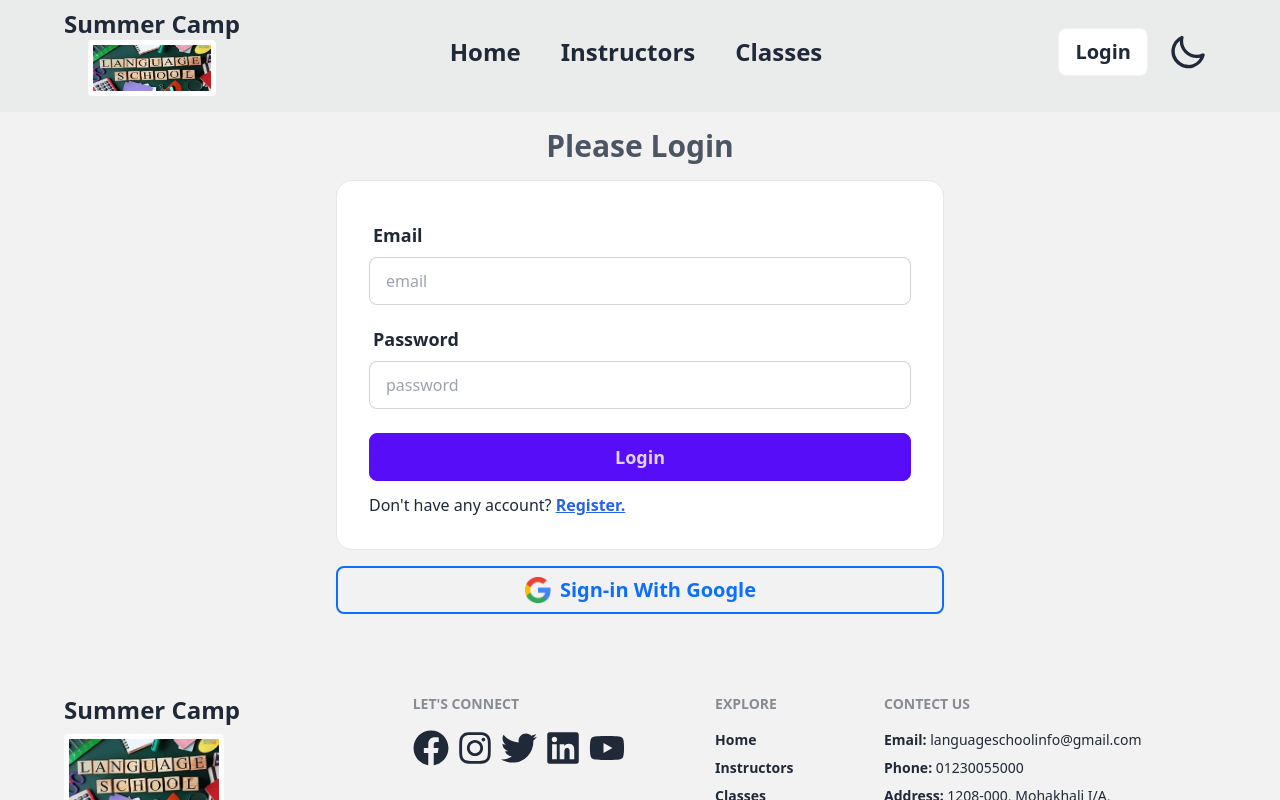
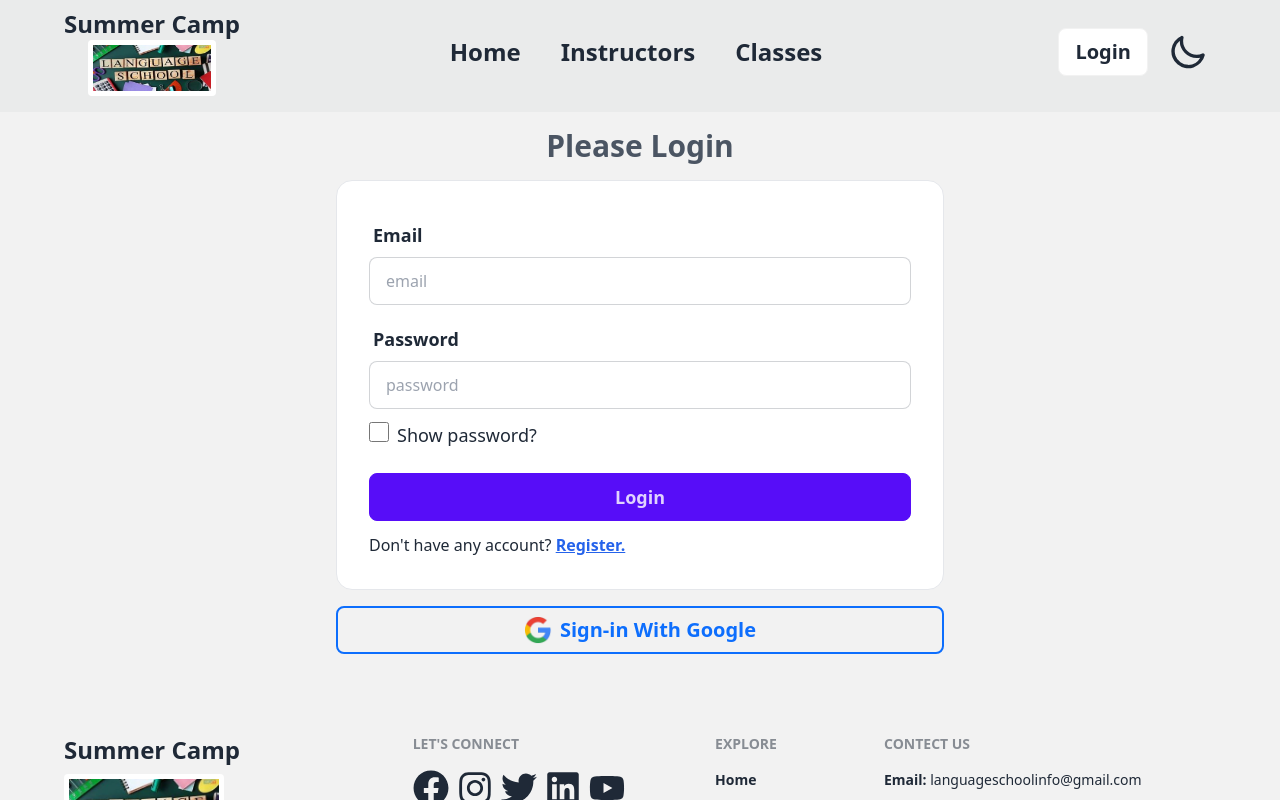
Before and after one commit to azaadd/summer-camp-client-side, a React (Create React App) app: page /login in a window 1280 px wide. Shown: the top 800 px of the page. Built offline with nearby package versions, Linux system fonts and the light colour scheme; no server answers.

Commit message:
added show password field in login page

```diff
--- a/src/pages/login/Login.js
+++ b/src/pages/login/Login.js
@@ -1,10 +1,11 @@
-import React, { useContext } from 'react';
+import React, { useContext, useState } from 'react';
 import { Link, useLocation, useNavigate } from 'react-router-dom';
 import googlelogo from '../../../src/assets/google.png';
 import { AuthContext } from '../../providers/AuthProvider';
 
 const Login = () => {
-    const {signIn, signInWithGoogle} = useContext(AuthContext);
+    const [isShown, setIsSHown] = useState(false);
+    const { signIn, signInWithGoogle } = useContext(AuthContext);
     const location = useLocation();
     const navigate = useNavigate();
 
@@ -23,7 +24,7 @@ const Login = () => {
                 const user = result.user;
                 console.log(user);
                 form.reset();
-            navigate(from, {replace: true});
+                navigate(from, { replace: true });
             })
             .catch(error => {
                 console.log(error)
@@ -36,12 +37,17 @@ const Login = () => {
             .then(result => {
                 const loggedUser = result.user;
                 console.log(loggedUser);
-            navigate(from, {replace: true});
+                navigate(from, { replace: true });
             })
             .catch(error => {
                 console.log(error);
             })
     }
+
+    const togglePassword = () => {
+        setIsSHown((isShown) => !isShown);
+    };
+
 
     return (
         <div className="hero bg-base-200 w-full pt-28">
@@ -62,8 +68,17 @@ const Login = () => {
                                 <label className="label">
                                     <span className="label-text font-semibold text-lg">Password</span>
                                 </label>
-                                <input type="password" name='password' placeholder="password" className="input input-bordered" required />
+                                <input type={isShown ? "text" : "password"} name='password' id='myInput' placeholder="password" className="input input-bordered" required />
 
+                            </div>
+                            <div className="checkbox-container mt-3">
+                                <input className='w-5 h-5 mr-2'
+                                    id="checkbox"
+                                    type="checkbox"
+                                    checked={isShown}
+                                    onChange={togglePassword}
+                                />
+                                <label className='text-lg'  htmlFor="checkbox">Show password?</label>
                             </div>
                             <div className="form-control mt-6">
                                 <input className="btn btn-primary font-semibold hover:bg-opacity-75 normal-case text-lg" type="submit" value="Login" />
```
Lines whose indentation alone changed are shown as unchanged.
